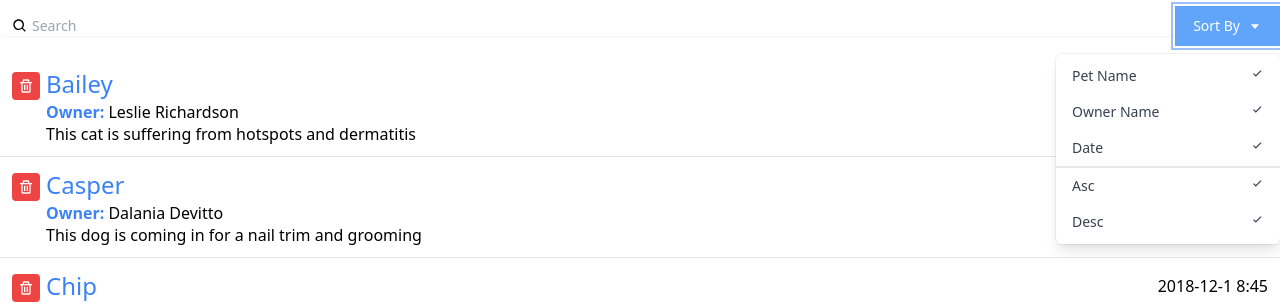
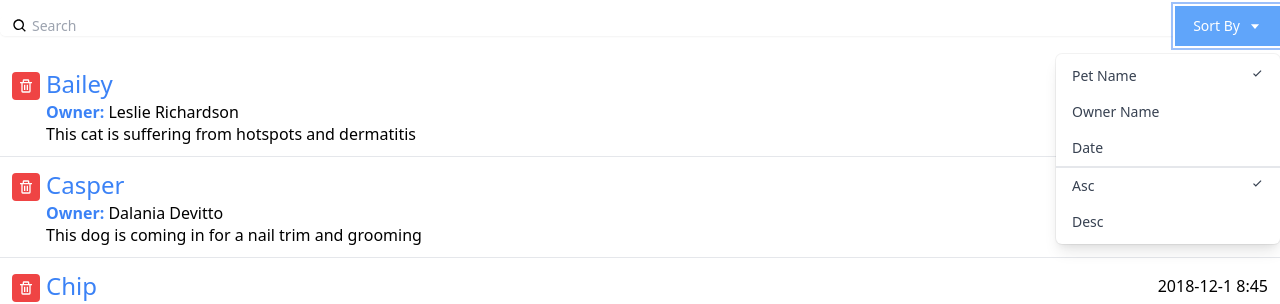
Before and after one commit to prakash-amit/reactinterface, a React (Create React App) app: page / in a window 1280 px wide. Both pictures are taken after a click on the button "Sort By". Shown: the part 128-432 px from the top of the page. Built offline with nearby package versions, Linux system fonts and the light colour scheme.

Commit message:
sorting records

```diff
--- a/src/App.js
+++ b/src/App.js
@@ -45,7 +45,12 @@
         <BiCalendar className="inline-block text-red-400 align-top" />Your Appointments</h1>
       <AddAppointment />
       <Search query={query}
-        onQueryChange={myQuery => setQuery(myQuery)} />
+        onQueryChange={myQuery => setQuery(myQuery)}
+        orderBy={orderBy}
+        onOrderByChange={mySort => setOrderBy(mySort)}
+        sortBy={sortBy}
+        onSortByChange={mySort => setSortBy(mySort)}
+      />
 
       <ul className="divide-y divide-gray-200">
         {filteredAppointments
--- a/src/components/Search.js
+++ b/src/components/Search.js
@@ -1,7 +1,7 @@
 import { BiSearch, BiCaretDown, BiCheck } from "react-icons/bi"
 import { useState } from 'react';
 
-const DropDown = ({ toggle }) => {
+const DropDown = ({ toggle, sortBy, onSortByChange, orderBy, onOrderByChange }) => {
   if (!toggle) {
     return null;
   }
@@ -9,27 +9,27 @@
     <div className="origin-top-right absolute right-0 mt-2 w-56
       rounded-md shadow-lg bg-white ring-1 ring-black ring-opacity-5">
       <div className="py-1" role="menu" aria-orientation="vertical" aria-labelledby="options-menu">
-        <div
+        <div onClick={() => onSortByChange('petName')}
           className="px-4 py-2 text-sm text-gray-700 hover:bg-gray-100 hover:text-gray-900 flex justify-between cursor-pointer"
-          role="menuitem">Pet Name <BiCheck /></div>
-        <div
+          role="menuitem">Pet Name {(sortBy === 'petName') && <BiCheck />}</div>
+        <div onClick={() => onSortByChange('ownerName')}
           className="px-4 py-2 text-sm text-gray-700 hover:bg-gray-100 hover:text-gray-900 flex justify-between cursor-pointer"
-          role="menuitem">Owner Name  <BiCheck /></div>
-        <div
+          role="menuitem">Owner Name {(sortBy === 'ownerName') && <BiCheck />}</div>
+        <div onClick={() => onSortByChange('aptDate')}
           className="px-4 py-2 text-sm text-gray-700 hover:bg-gray-100 hover:text-gray-900 flex justify-between cursor-pointer"
-          role="menuitem">Date <BiCheck /></div>
-        <div
+          role="menuitem">Date {(sortBy === 'aptDate') && <BiCheck />}</div>
+        <div onClick={() => onOrderByChange('asc')}
           className="px-4 py-2 text-sm text-gray-700 hover:bg-gray-100 hover:text-gray-900 flex justify-between cursor-pointer border-gray-1 border-t-2"
-          role="menuitem">Asc <BiCheck /></div>
-        <div
+          role="menuitem">Asc {(orderBy === 'asc') && <BiCheck />}</div>
+        <div onClick={() => onOrderByChange('desc')}
           className="px-4 py-2 text-sm text-gray-700 hover:bg-gray-100 hover:text-gray-900 flex justify-between cursor-pointer"
-          role="menuitem">Desc <BiCheck /></div>
+          role="menuitem">Desc {(orderBy === 'desc') && <BiCheck />}</div>
       </div>
     </div>
   )
 }
 
-const Search = ({ query, onQueryChange }) => {
+const Search = ({ query, onQueryChange, sortBy, onSortByChange, orderBy, onOrderByChange }) => {
   let [toggleSort, setToggleSort] = useState(false);
   return (
     <div className="py-5">
@@ -47,7 +47,12 @@
               className="justify-center px-4 py-2 bg-blue-400 border-2 border-blue-400 text-sm text-white hover:bg-blue-700 focus:outline-none focus:ring-2 focus:ring-offset-2 flex items-center" id="options-menu" aria-haspopup="true" aria-expanded="true">
               Sort By <BiCaretDown className="ml-2" />
             </button>
-            <DropDown toggle={toggleSort} />
+            <DropDown toggle={toggleSort}
+              sortBy={sortBy}
+              onSortByChange={mySort => onSortByChange(mySort)}
+              orderBy={orderBy}
+              onOrderByChange={myOrder => onOrderByChange(myOrder)}
+            />
           </div>
         </div>
       </div>
```
